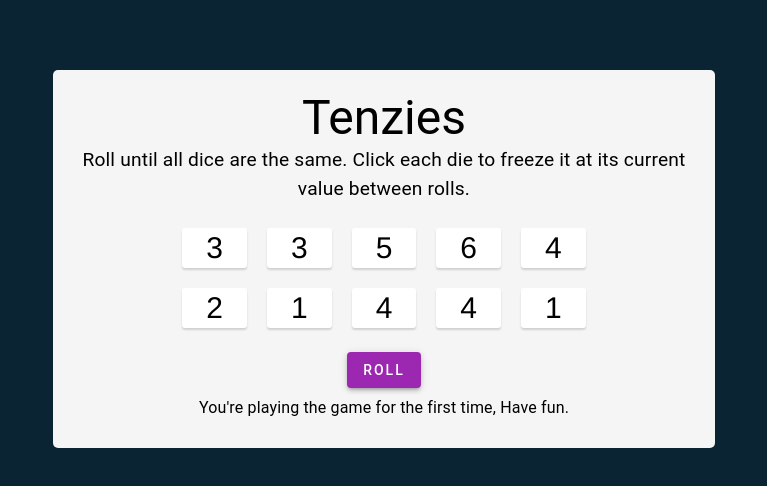
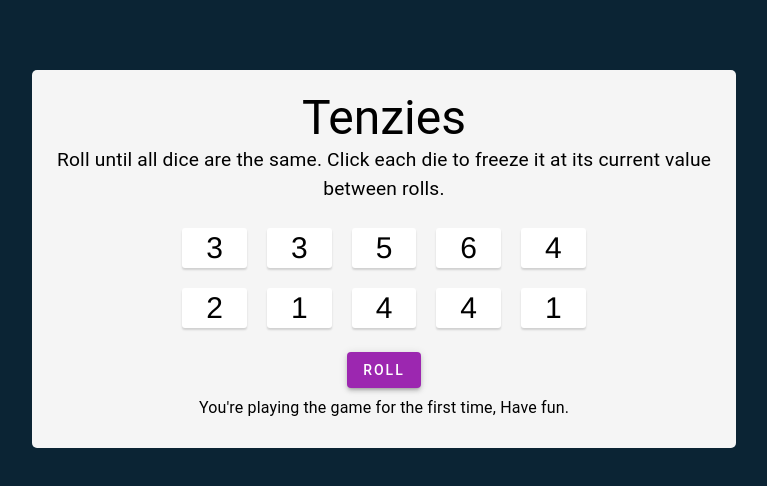
Before and after one commit to amirmgd/Tenzies, a React (Create React App) app: page / in a window 1280 px wide. Shown: the top 486 px of the page, without its empty margins (256-1023 px from the left). Built offline with nearby package versions, Linux system fonts and the light colour scheme.

Commit message:
made some finall changes in the styling

```diff
--- a/src/App.js
+++ b/src/App.js
@@ -77,7 +77,7 @@ function App() {
 		<Container
 			className='main'
 			sx={{
-				width: "80%",
+				width: "85%",
 				maxWidth: "50rem",
 				backgroundColor: "#f5f5f5",
 				display: "flex",
```
